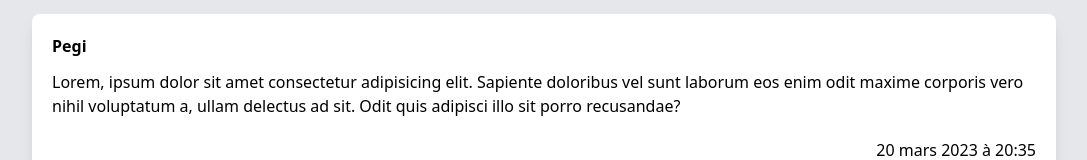
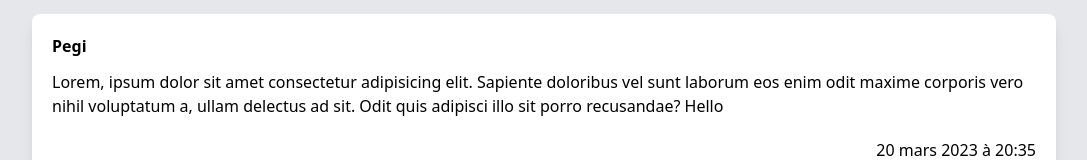
Before and after one commit to Vikito18/Exo_React, a React (Create React App) app in the folder blog/: page / in a window 1280 px wide. Shown: the part 384-544 px from the top of the page, without its empty margins (96-1183 px from the left). Built offline with nearby package versions, Linux system fonts and the light colour scheme; data requests are answered from the project's data file.

Commit message:
feat : display updateContent

```diff
--- a/blog/src/assets/db.json
+++ b/blog/src/assets/db.json
@@ -8,8 +8,9 @@
     },
     {
       "author": "Bill Gates",
-      "content": "Lorem, ipsum dolor sit amet consectetur adipisicing elit. Sapiente doloribus vel sunt laborum eos enim odit maxime corporis vero nihil voluptatum a, ullam delectus ad sit. Odit quis adipisci illo sit porro recusandae? Sequi, dolorum repellendus doloremque qui tempora beatae.\n\nLorem, ipsum dolor sit amet consectetur adipisicing elit. Sapiente doloribus vel sunt laborum eos enim odit maxime corporis vero nihil voluptatum a, ullam delectus ad sit. Odit quis adipisci illo sit porro recusandae? Sequi, dolorum repellendus doloremque qui tempora beatae.",
+      "content": "Lorem, ipsum dolor sit amet consectetur adipisicing elit. Sapiente doloribus vel sunt laborum eos enim odit maxime corporis vero nihil voluptatum a, ullam delectus ad sit. Odit quis adipisci illo sit porro recusandae? Sequi, dolorum repellendus doloremque qui tempora beatae.\n\nLorem, ipsum dolor sit amet consectetur adipisicing elit. Sapiente doloribus vel sunt laborum eos enim odit maxime corporis vero nihil voluptatum a, ullam delectus ad sit. Odit quis adipisci illo sit porro recusandae? Sequi, dolorum repellendus doloremque qui tempora beatae.\n\nLorem, ipsum dolor sit amet consectetur adipisicing elit. Sapiente doloribus vel sunt laborum eos enim odit maxime corporis vero nihil voluptatum a, ullam delectus ad sit. Odit quis adipisci illo sit porro recusandae? Sequi, dolorum repellendus doloremque qui tempora beatae.\n\nLorem, ipsum dolor sit amet consectetur adipisicing elit. Sapiente doloribus vel sunt laborum eos enim odit maxime corporis vero nihil voluptatum a, ullam delectus ad sit. Odit quis adipisci illo sit porro recusandae? Sequi, dolorum repellendus doloremque qui tempora beatae.",
       "date": 1621536029778,
+      "updateDate": 1679413126494,
       "id": 2
     },
     {
@@ -27,9 +28,9 @@
     },
     {
       "author": "Pegi",
-      "content": "Lorem, ipsum dolor sit amet consectetur adipisicing elit. Sapiente doloribus vel sunt laborum eos enim odit maxime corporis vero nihil voluptatum a, ullam delectus ad sit. Odit quis adipisci illo sit porro recusandae? \n\n",
+      "content": "Lorem, ipsum dolor sit amet consectetur adipisicing elit. Sapiente doloribus vel sunt laborum eos enim odit maxime corporis vero nihil voluptatum a, ullam delectus ad sit. Odit quis adipisci illo sit porro recusandae? \nHello",
       "date": 1679344539354,
-      "updateDate": 1679412735566,
+      "updateDate": 1679413093711,
       "id": 5
     }
   ]
--- a/blog/src/components/Posts.js
+++ b/blog/src/components/Posts.js
@@ -47,7 +47,7 @@ const Posts = ({ article, ...otherProps }) => {
           className="border border-black w-[100%] h-40"
         ></textarea>
       ) : (
-        <p>{article.content}</p>
+        <p>{updateContent ? updateContent : article.content}</p>
       )}
       <p className="flex justify-end mt-5" {...otherProps}>
         {dateFormat(article.date)}
```
